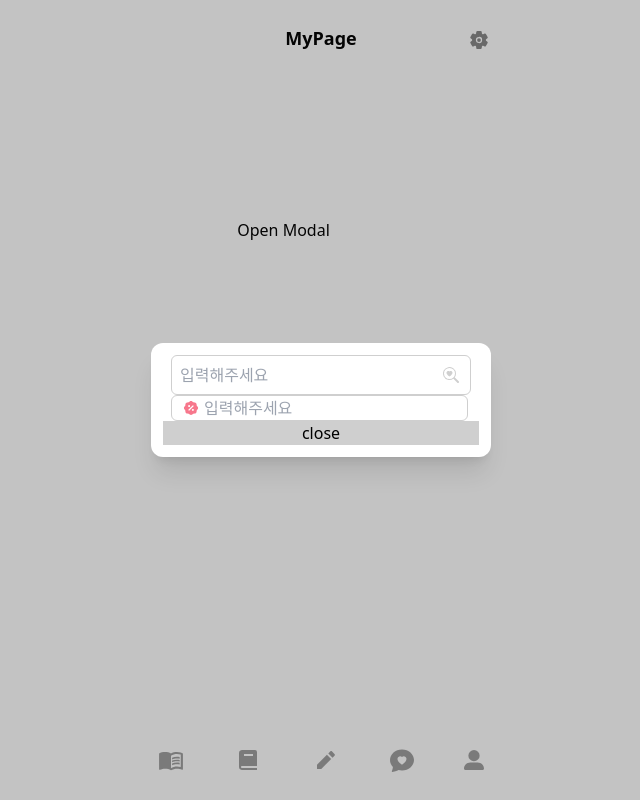
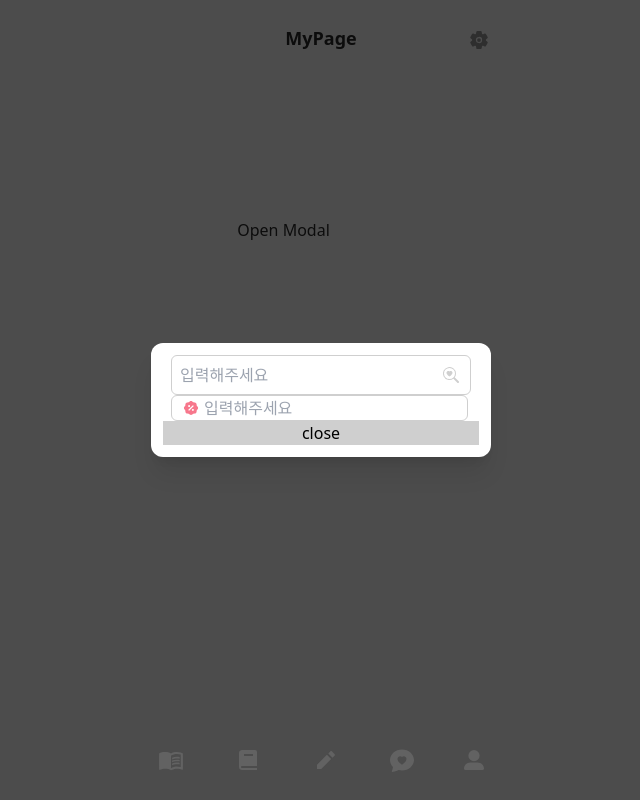
Before and after one commit to pbk95120/Yeonda, a React (Vite) app in the folder frontend/: page /mypage in a window 1280 px wide. Shown: the whole page, without its empty margins (319-959 px from the left). Built offline with nearby package versions, Linux system fonts and the light colour scheme; a web font is replaced by a local one.

Commit message:
[fix] Modal background opacity

```diff
--- a/frontend/src/components/common/Modal.tsx
+++ b/frontend/src/components/common/Modal.tsx
@@ -12,12 +12,12 @@ const Modal = ({ isOpen, children, closeModal, className }: ModalProps) => {
     <div
       className={cls(
         '',
-        isOpen ? 'fixed flex justify-center items-center top-0 left-0 bottom-0 right-0 bg-black bg-opacity-25' : '',
+        isOpen ? 'fixed flex justify-center items-center top-0 left-0 bottom-0 right-0 bg-black bg-opacity-75' : '',
       )}
     >
       <div
         className={cls(
-          `absolute shadow-xl items-center justify-center p-3 rounded-xl bg-white top-50vh left-50vw ${className}`,
+          `absolute shadow-xl items-center justify-center p-3 rounded-xl bg-white ${className}`,
           isOpen ? 'block' : 'hidden',
         )}
       >
```
